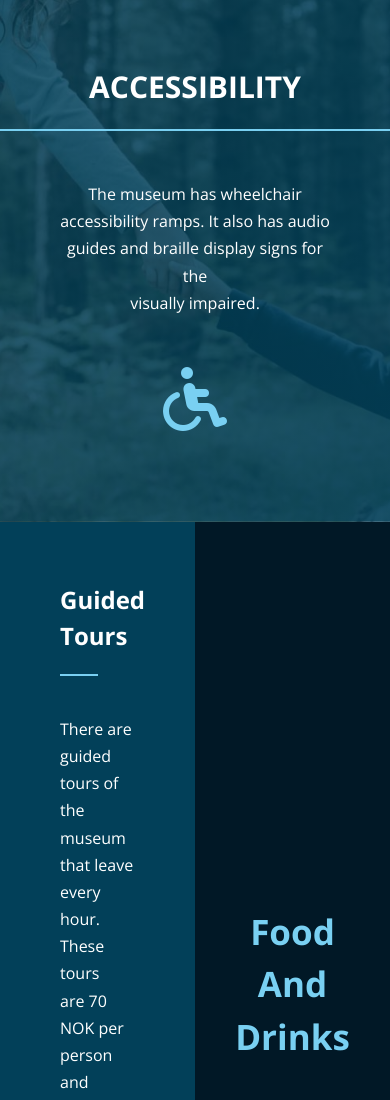
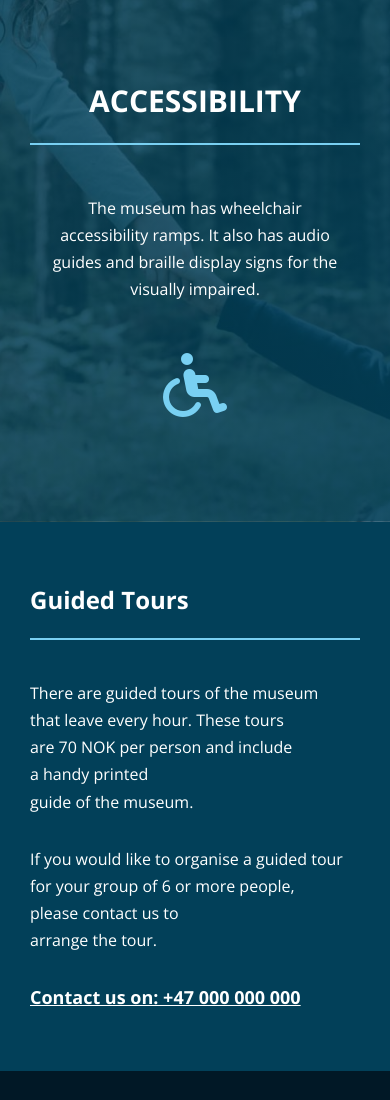
Before and after one commit to Mturalyon/community-science-museum, a plain HTML site: page html/visit.html in a window 390 px wide. Shown: the part 900-2000 px from the top of the page. Drawn offline with nearby package versions, Linux system fonts and the light colour scheme; a web font is replaced by a local one.

Commit message:
added media queries to visit page

```diff
--- a/css/style.css
+++ b/css/style.css
@@ -773,6 +773,9 @@
     color: var(--light);
 }
 .aside_guided-tours {
+    display: flex;
+    flex-direction: column;
+    justify-content: center;
     min-width: 50%;
     background-color: var(--main-blue);
 }
@@ -936,6 +939,13 @@
     }
     .join-us_full-section > div p {
         margin-bottom: 2rem;
+    }
+
+    /*--VISIT--*/
+    .visit_split-section {
+        flex-direction: column;
+        display: flex;
+        min-height: 65vh;
     }
 }
 /*500px*/
@@ -1133,6 +1143,31 @@
     .join-us_full-section > div > div > p {
         font-size: 1.5rem;
     }
+
+    /*--VISIT--*/
+    .visit-header_mid hr {
+        min-width: 100%;
+    }
+    .visit_full-section hr {
+        min-width: 100%;
+    }
+    .visit-header_mid {
+        padding: 4rem 3rem
+    }
+    .visit_full-section {
+        padding: 6rem 3rem;
+    }
+    .visit_split-section aside {
+        padding: 6rem 3rem;
+    }
+    .aside_guided-tours hr {
+        max-width: 100%;
+    }
+    .visit-header_top {
+        padding: 3rem;
+        flex-direction: column;
+        justify-content: space-evenly;
+    }
 }
 /*350px*/
 @media only screen and (max-width: 350px) {
@@ -1158,4 +1193,6 @@
     .school-trip_main p {
         font-size: 1.4rem;
     }
+
+    /*--VISIT--*/
 }
```
